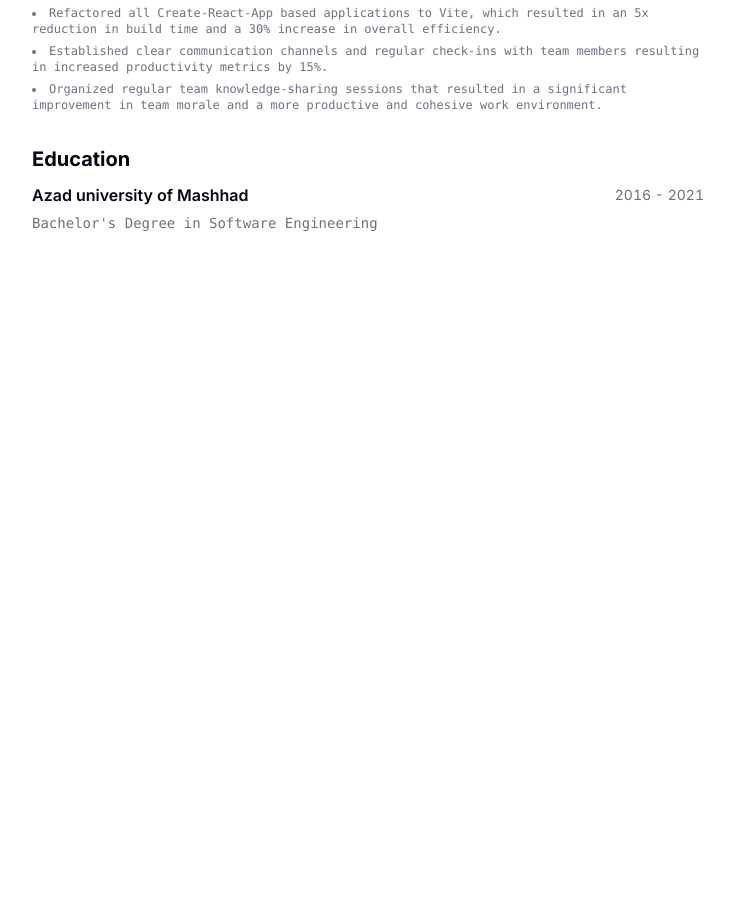
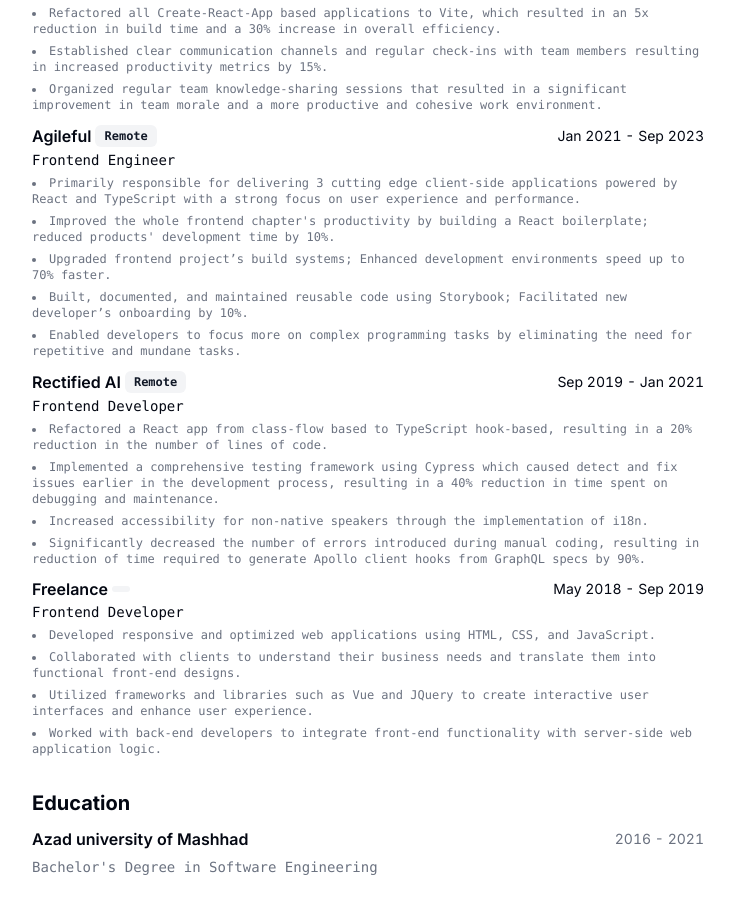
Before and after one commit to createdbymahmood/cv, a Next.js app: page / in a window 1280 px wide. Shown: the part 973-1886 px from the top of the page, without its empty margins (272-1006 px from the left). Before the commit the page ends 1270 px from the top, so only its background shows below. Built offline with nearby package versions, Linux system fonts and the light colour scheme.

Commit message:
feat: add more reusme data

```diff
--- a/src/app/page.tsx
+++ b/src/app/page.tsx
@@ -8,6 +8,7 @@
 import { Button } from "@/components/ui/button";
 import { RESUME_DATA } from "@/data/resume-data";
 import { Href } from "@/components/ui/href";
+import { cn } from "@/lib/utils";
 
 export const metadata: Metadata = {
   title: `${RESUME_DATA.name} | ${RESUME_DATA.about}`,
@@ -115,7 +116,12 @@
                 <CardHeader>
                   <div className="flex items-center justify-between gap-x-2 text-base">
                     <h3 className="inline-flex items-center justify-center gap-x-1 font-semibold leading-none">
-                      <Href className="hover:underline" href={work.link}>
+                      <Href
+                        className={cn("hover:underline", {
+                          "pointer-events-none": !work.link,
+                        })}
+                        href={work?.link}
+                      >
                         {work.company}
                       </Href>
 
@@ -131,7 +137,7 @@
                         ))}
                       </span>
                     </h3>
-                    <div className="text-sm tabular-nums text-gray-500">
+                    <div className="text-sm tabular-nums">
                       {work.start} - {work.end ?? "Present"}
                     </div>
                   </div>
--- a/src/data/resume-data.tsx
+++ b/src/data/resume-data.tsx
@@ -42,8 +42,8 @@
   work: [
     {
       company: "Heylama",
-      link: "https://heylama.com/",
-      badges: ["Remote"],
+      link: "https://heylama.com",
+      badges: ["Remote", "Contract with Agileful"],
       title: "Frontend Engineer",
       start: "Jul 2021",
       end: "Sep 2023",
@@ -55,6 +55,49 @@
         "Refactored all Create-React-App based applications to Vite, which resulted in an 5x reduction in build time and a 30% increase in overall efficiency.",
         "Established clear communication channels and regular check-ins with team members resulting in increased productivity metrics by 15%.",
         "Organized regular team knowledge-sharing sessions that resulted in a significant improvement in team morale and a more productive and cohesive work environment.",
+      ],
+    },
+    {
+      company: "Agileful",
+      link: "",
+      badges: ["Remote"],
+      title: "Frontend Engineer",
+      start: "Jan 2021",
+      end: "Sep 2023",
+      achievements: [
+        "Primarily responsible for delivering 3 cutting edge client-side applications powered by React and TypeScript with a strong focus on user experience and performance.",
+        "Improved the whole frontend chapter's productivity by building a React boilerplate; reduced products' development time by 10%.",
+        "Upgraded frontend project’s build systems; Enhanced development environments speed up to 70% faster.",
+        "Built, documented, and maintained reusable code using Storybook; Facilitated new developer’s onboarding by 10%.",
+        "Enabled developers to focus more on complex programming tasks by eliminating the need for repetitive and mundane tasks.",
+      ],
+    },
+    {
+      company: "Rectified AI",
+      link: "",
+      badges: ["Remote"],
+      title: "Frontend Developer",
+      start: "Sep 2019",
+      end: "Jan 2021",
+      achievements: [
+        "Refactored a React app from class-flow based to TypeScript hook-based, resulting in a 20% reduction in the number of lines of code.",
+        "Implemented a comprehensive testing framework using Cypress which caused detect and fix issues earlier in the development process, resulting in a 40% reduction in time spent on debugging and maintenance.",
+        "Increased accessibility for non-native speakers through the implementation of i18n.",
+        "Significantly decreased the number of errors introduced during manual coding, resulting in reduction of time required to generate Apollo client hooks from GraphQL specs by 90%.",
+      ],
+    },
+    {
+      company: "Freelance",
+      link: "",
+      badges: [""],
+      title: "Frontend Developer",
+      start: "May 2018",
+      end: "Sep 2019",
+      achievements: [
+        "Developed responsive and optimized web applications using HTML, CSS, and JavaScript.",
+        "Collaborated with clients to understand their business needs and translate them into functional front-end designs.",
+        "Utilized frameworks and libraries such as Vue and JQuery to create interactive user interfaces and enhance user experience.",
+        "Worked with back-end developers to integrate front-end functionality with server-side web application logic.",
       ],
     },
   ],
```
